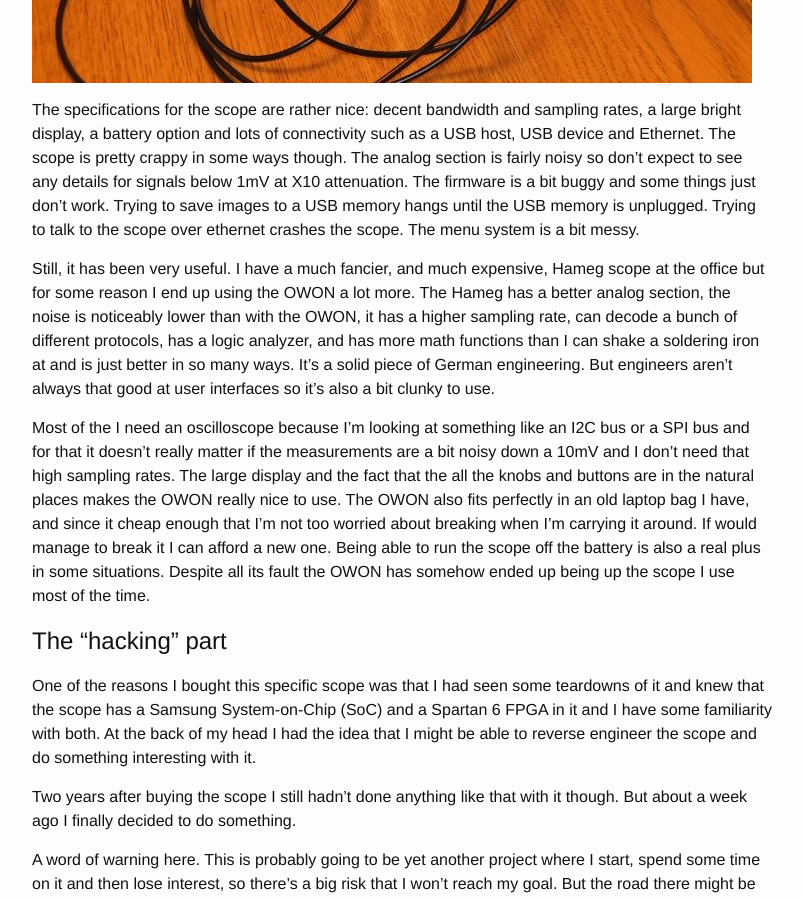
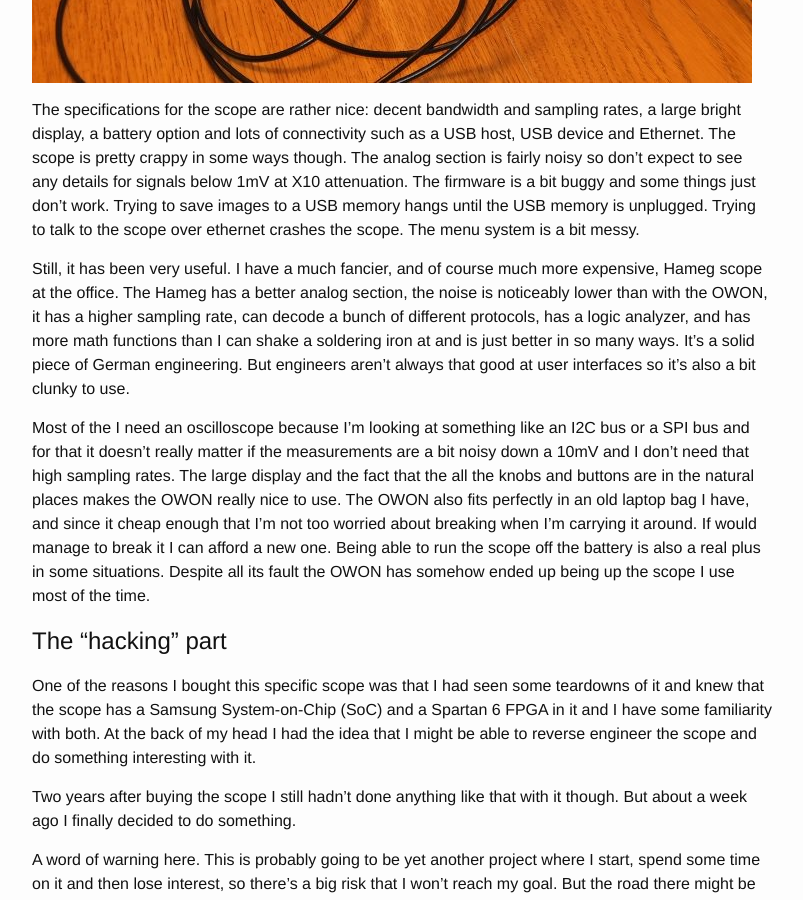
Before and after one commit to wingel/wingel.github.io, a Jekyll site: the page built from _posts/2016-05-01-sds7102-hacking.md, in a window 1280 px wide and 900 px high, scrolled down 696 px. Shown: the whole window, without its empty margins (238-1041 px from the left). Built offline with Jekyll 4.4.1, drawn with Linux system fonts in a browser that asks for light colours.

Commit message:
Grammar fixes

```diff
--- a/_posts/2016-05-01-sds7102-hacking.md
+++ b/_posts/2016-05-01-sds7102-hacking.md
@@ -21,15 +21,14 @@ work.  Trying to save images to a USB memory hangs until the USB
 memory is unplugged.  Trying to talk to the scope over ethernet
 crashes the scope.  The menu system is a bit messy.
 
-Still, it has been very useful.  I have a much fancier, and much
-expensive, Hameg scope at the office but for some reason I end up
-using the OWON a lot more.  The Hameg has a better analog section, the
-noise is noticeably lower than with the OWON, it has a higher sampling
-rate, can decode a bunch of different protocols, has a logic analyzer,
-and has more math functions than I can shake a soldering iron at and
-is just better in so many ways.  It's a solid piece of German
-engineering.  But engineers aren't always that good at user interfaces
-so it's also a bit clunky to use.
+Still, it has been very useful.  I have a much fancier, and of course
+much more expensive, Hameg scope at the office.  The Hameg has a
+better analog section, the noise is noticeably lower than with the
+OWON, it has a higher sampling rate, can decode a bunch of different
+protocols, has a logic analyzer, and has more math functions than I
+can shake a soldering iron at and is just better in so many ways.
+It's a solid piece of German engineering.  But engineers aren't always
+that good at user interfaces so it's also a bit clunky to use.
 
 Most of the I need an oscilloscope because I'm looking at something
 like an I2C bus or a SPI bus and for that it doesn't really matter if
```
